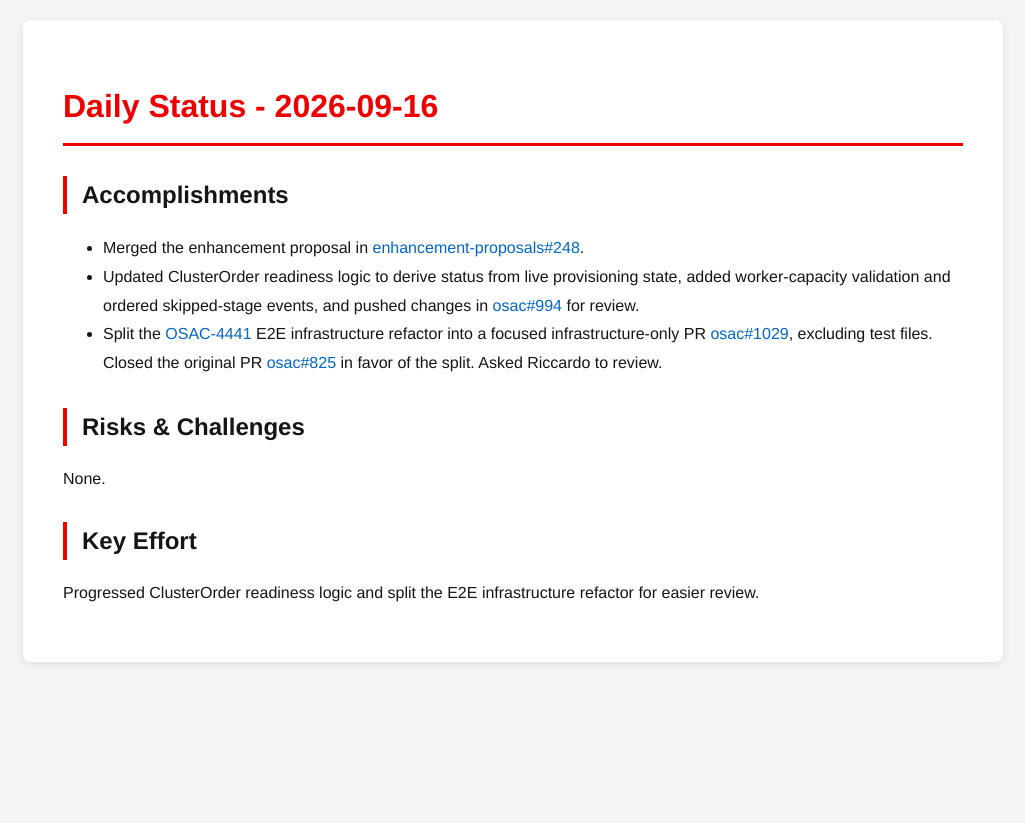
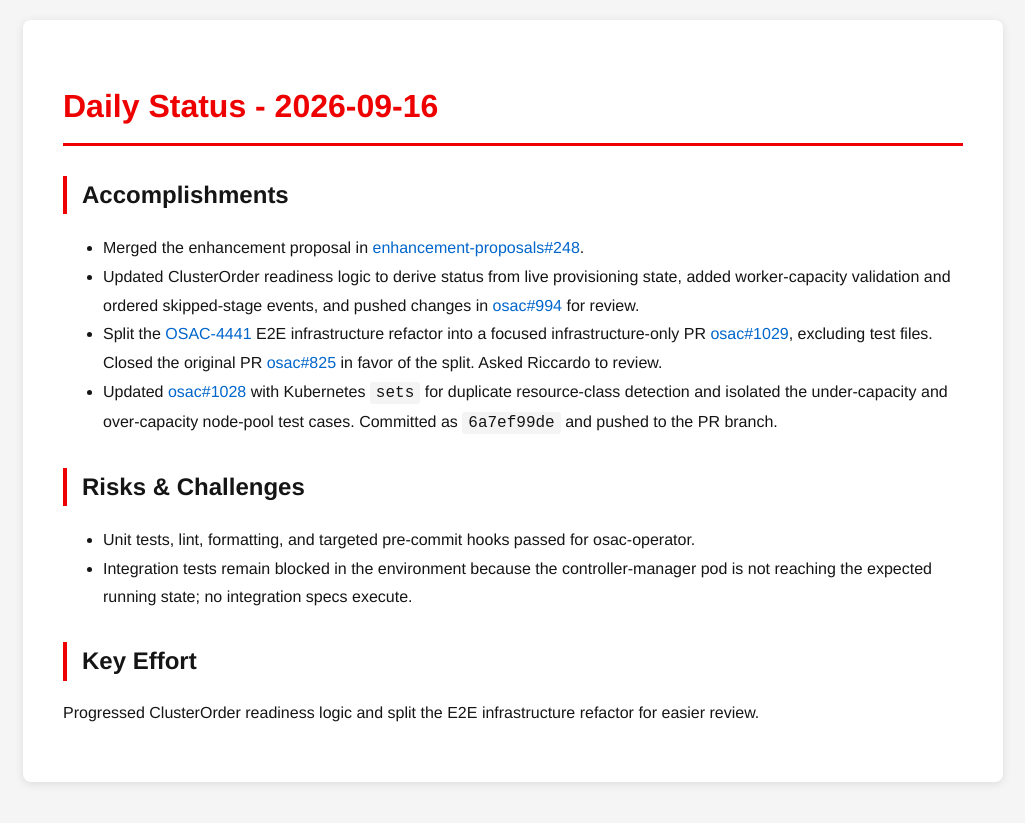
Before and after one commit to tzvatot/daily-status, a Jekyll site: the page built from 2026-09-16.md, in a window 1280 px wide. Shown: the top 823 px of the page, without its empty margins (127-1152 px from the left). Built offline with Jekyll 4.4.1, drawn with Linux system fonts in a browser that asks for light colours.

Commit message:
docs: update daily status
Generated with [Codex](https://Codex.com/Codex)

```diff
--- a/2026-09-16.md
+++ b/2026-09-16.md
@@ -10,9 +10,11 @@ date: 2026-09-16
 - Merged the enhancement proposal in [enhancement-proposals#248](https://github.com/osac-project/enhancement-proposals/pull/248).
 - Updated ClusterOrder readiness logic to derive status from live provisioning state, added worker-capacity validation and ordered skipped-stage events, and pushed changes in [osac#994](https://github.com/osac-project/osac/pull/994) for review.
 - Split the [OSAC-4441](https://redhat.atlassian.net/browse/OSAC-4441) E2E infrastructure refactor into a focused infrastructure-only PR [osac#1029](https://github.com/osac-project/osac/pull/1029), excluding test files. Closed the original PR [osac#825](https://github.com/osac-project/osac/pull/825) in favor of the split. Asked Riccardo to review.
+- Updated [osac#1028](https://github.com/osac-project/osac/pull/1028) with Kubernetes `sets` for duplicate resource-class detection and isolated the under-capacity and over-capacity node-pool test cases. Committed as `6a7ef99de` and pushed to the PR branch.
 
 ## Risks & Challenges
-None.
+- Unit tests, lint, formatting, and targeted pre-commit hooks passed for osac-operator.
+- Integration tests remain blocked in the environment because the controller-manager pod is not reaching the expected running state; no integration specs execute.
 
 ## Key Effort
 Progressed ClusterOrder readiness logic and split the E2E infrastructure refactor for easier review.
```
